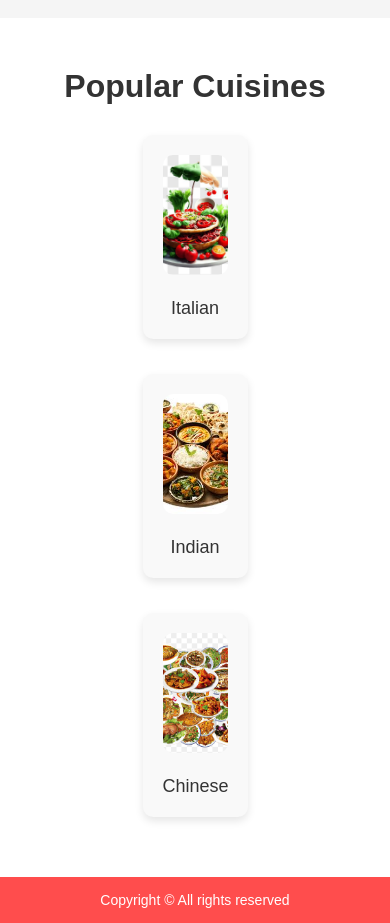
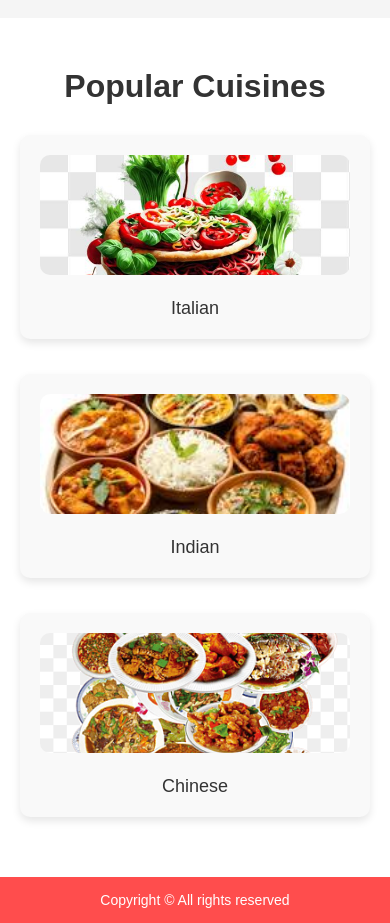
Before and after one commit to itsalokbarnwal/zomato-clone-project, a plain HTML site: page index.html in a window 390 px wide. Shown: the part 4220-5143 px from the top of the page. Drawn offline with Linux system fonts and the light colour scheme.

Commit message:
Update style.css

```diff
--- a/style.css
+++ b/style.css
@@ -295,7 +295,7 @@
     }
 
     /* Features, testimonials, restaurants */
-    .feature, .testimonial, .restaurant {
+    .feature, .testimonial, .restaurant, .cuisine {
         width: 100%;
         margin: 10px 0;
     }
```
